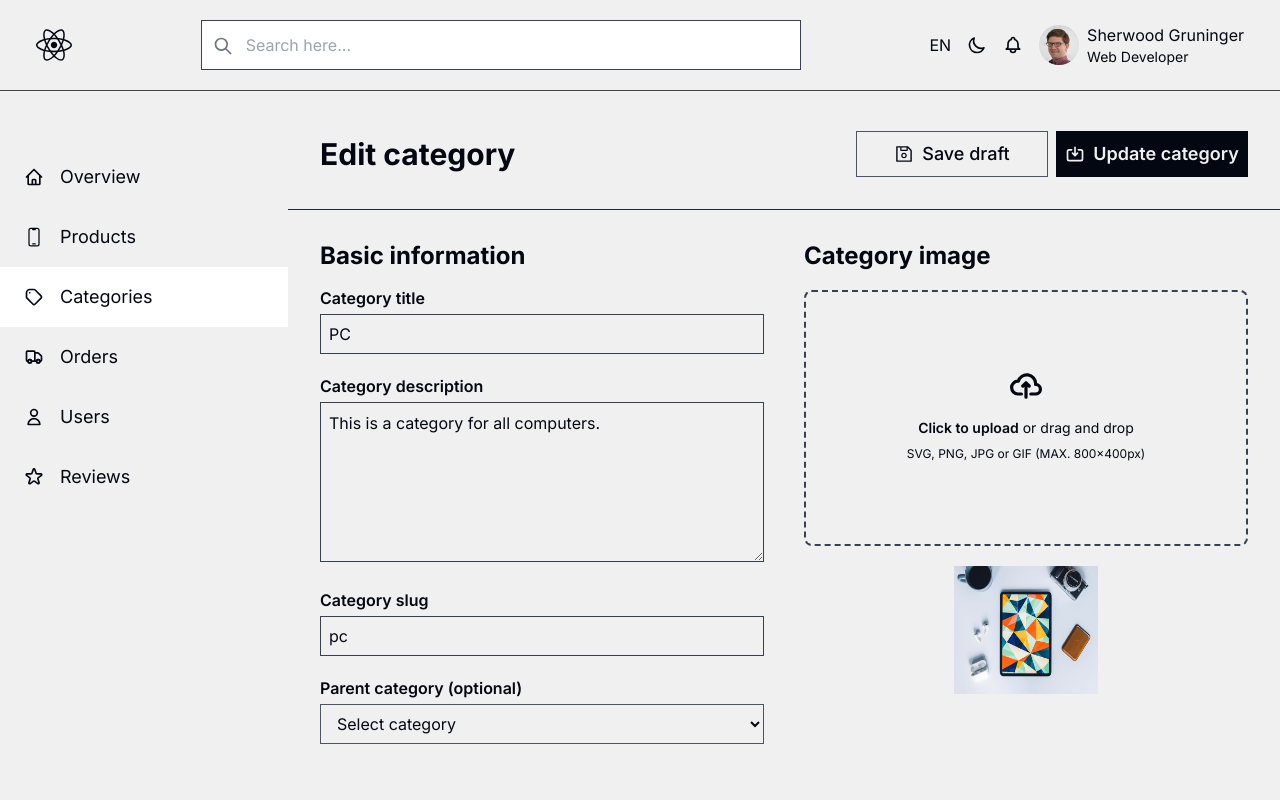
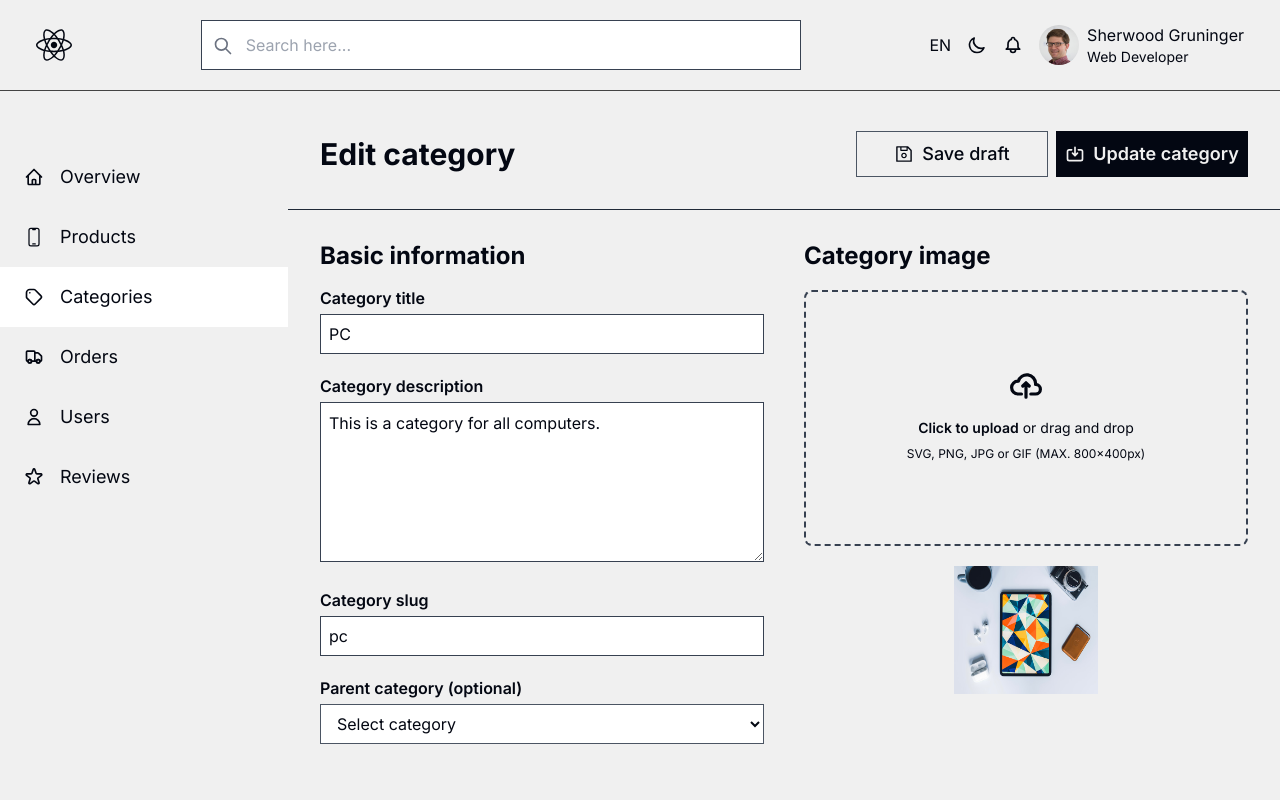
Before and after one commit to Kuzma02/Free-Admin-Dashboard, a React (Vite) app: page /categories/add-category in a window 1280 px wide. Shown: the top 800 px of the page. Built offline with nearby package versions, Linux system fonts and the light colour scheme.

Commit message:
improved light mode frontend

```diff
--- a/src/components/SelectInput.tsx
+++ b/src/components/SelectInput.tsx
@@ -8,7 +8,7 @@ interface TextAreaProps extends React.InputHTMLAttributes<HTMLSelectElement> {
 
 const SelectInput: React.FC<TextAreaProps> = (props) => {
   return (
-    <select value={props.value} onChange={props.onChange} className="w-full h-10 dark:bg-blackPrimary bg-whiteSecondary border border-gray-600 dark:text-whiteSecondary text-blackPrimary outline-0 pl-3 pr-8 cursor-pointer dark:hover:border-gray-500 hover:border-gray-400">
+    <select value={props.value} onChange={props.onChange} className="w-full h-10 dark:bg-blackPrimary bg-white border border-gray-600 dark:text-whiteSecondary text-blackPrimary outline-0 pl-3 pr-8 cursor-pointer dark:hover:border-gray-500 hover:border-gray-400">
       {props?.selectList &&
         props?.selectList.map((item: { value: string; label: string }) => {
           const { value, label } = item;
--- a/src/components/SimpleInput.tsx
+++ b/src/components/SimpleInput.tsx
@@ -10,7 +10,7 @@ const SimpleInput: React.FC<SimpleInputProps> = (props) => {
   return (
     <input
       {...props}
-      className={`dark:bg-blackPrimary bg-whiteSecondary dark:text-whiteSecondary text-blackPrimary w-full h-10 indent-2 outline-none border-gray-700 border dark:focus:border-gray-600 focus:border-gray-400 dark:hover:border-gray-600 hover:border-gray-400 ${props.className}`}
+      className={`dark:bg-blackPrimary bg-white dark:text-whiteSecondary text-blackPrimary w-full h-10 indent-2 outline-none border-gray-700 border dark:focus:border-gray-600 focus:border-gray-400 dark:hover:border-gray-600 hover:border-gray-400 ${props.className}`}
     />
   );
 };
--- a/src/components/TextAreaInput.tsx
+++ b/src/components/TextAreaInput.tsx
@@ -10,7 +10,7 @@ const TextAreaInput: React.FC<TextAreaProps> = (props) => {
   return (
     <textarea
       {...props}
-      className="dark:bg-blackPrimary bg-whiteSecondary dark:text-whiteSecondary text-blackPrimary w-full h-40 indent-2 outline-none border-gray-700 border dark:focus:border-gray-600 focus:border-gray-400 dark:hover:border-gray-600 hover:border-gray-400 py-2"
+      className="dark:bg-blackPrimary bg-white dark:text-whiteSecondary text-blackPrimary w-full h-40 indent-2 outline-none border-gray-700 border dark:focus:border-gray-600 focus:border-gray-400 dark:hover:border-gray-600 hover:border-gray-400 py-2"
     ></textarea>
   );
 };
--- a/src/pages/Orders.tsx
+++ b/src/pages/Orders.tsx
@@ -41,7 +41,7 @@ const Orders = () => {
               <HiOutlineSearch className="text-gray-400 text-lg absolute top-3 left-3" />
               <input
                 type="text"
-                className="w-60 h-10 border dark:bg-blackPrimary bg-whiteSecondary border-gray-600 dark:text-whiteSecondary text-blackPrimary outline-0 indent-10 dark:focus:border-gray-500 focus:border-gray-400"
+                className="w-60 h-10 border dark:bg-blackPrimary bg-white border-gray-600 dark:text-whiteSecondary text-blackPrimary outline-0 indent-10 dark:focus:border-gray-500 focus:border-gray-400"
                 placeholder="Search orders..."
               />
             </div>
--- a/src/pages/Products.tsx
+++ b/src/pages/Products.tsx
@@ -34,7 +34,7 @@ const Products = () => {
               <HiOutlineSearch className="text-gray-400 text-lg absolute top-3 left-3" />
               <input
                 type="text"
-                className="w-60 h-10 border dark:bg-blackPrimary bg-whiteSecondary border-gray-600 dark:text-whiteSecondary text-blackPrimary outline-0 indent-10 focus:border-gray-500"
+                className="w-60 h-10 border dark:bg-blackPrimary bg-white border-gray-600 dark:text-whiteSecondary text-blackPrimary outline-0 indent-10 focus:border-gray-500"
                 placeholder="Search products..."
               />
             </div>
--- a/src/pages/Reviews.tsx
+++ b/src/pages/Reviews.tsx
@@ -50,7 +50,7 @@ const Reviews = () => {
               <HiOutlineSearch className="text-gray-400 text-lg absolute top-3 left-3" />
               <input
                 type="text"
-                className="w-60 h-10 border dark:bg-blackPrimary bg-whiteSecondary border-gray-600 dark:text-whiteSecondary text-blackPrimary outline-0 indent-10 dark:focus:border-gray-500 focus:border-gray-400"
+                className="w-60 h-10 border dark:bg-blackPrimary bg-white border-gray-600 dark:text-whiteSecondary text-blackPrimary outline-0 indent-10 dark:focus:border-gray-500 focus:border-gray-400"
                 placeholder="Search reviews..."
               />
             </div>
--- a/src/pages/Users.tsx
+++ b/src/pages/Users.tsx
@@ -50,7 +50,7 @@ const Users = () => {
               <HiOutlineSearch className="text-gray-400 text-lg absolute top-3 left-3" />
               <input
                 type="text"
-                className="w-60 h-10 border dark:bg-blackPrimary bg-whiteSecondary border-gray-600 dark:text-whiteSecondary text-blackPrimary outline-0 indent-10 dark:focus:border-gray-500 focus:border-gray-400"
+                className="w-60 h-10 border dark:bg-blackPrimary bg-white border-gray-600 dark:text-whiteSecondary text-blackPrimary outline-0 indent-10 dark:focus:border-gray-500 focus:border-gray-400"
                 placeholder="Search users..."
               />
             </div>
```
